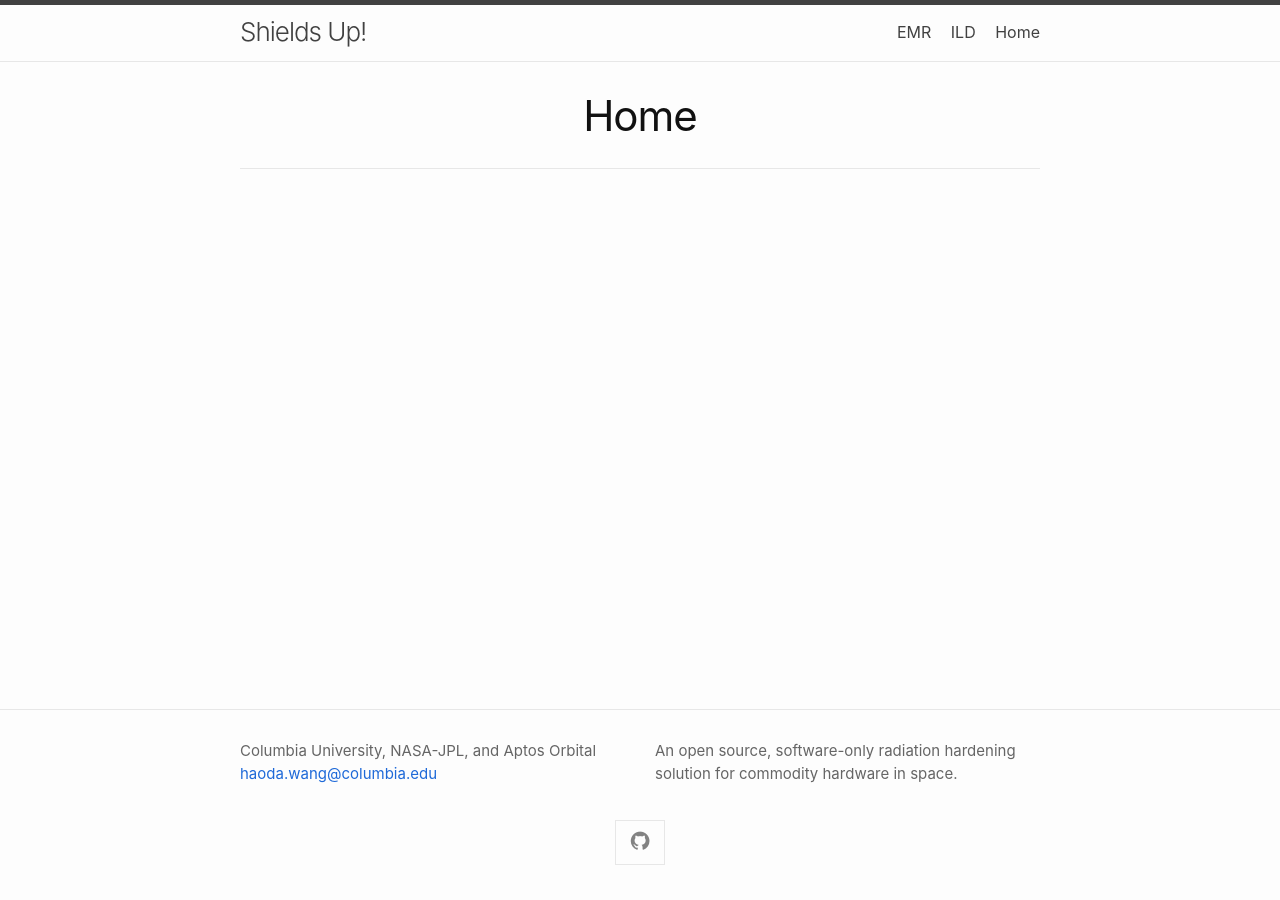
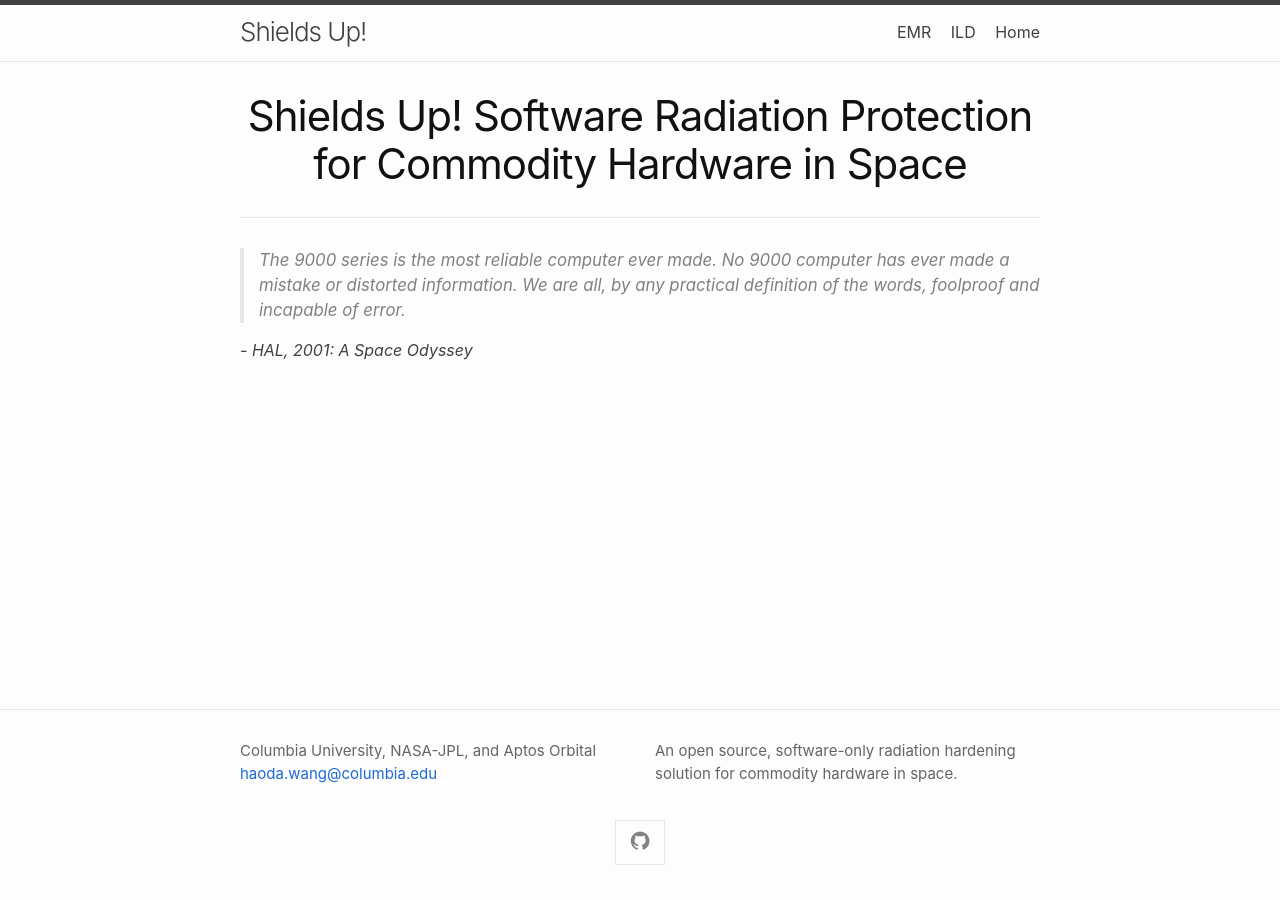
Before and after one commit to radshield/radshield.github.io, a Jekyll site: the page built from index.md, in a window 1280 px wide. Built offline with Jekyll 4.4.1, drawn with Linux system fonts in a browser that asks for light colours.

Commit message:
More errors smhh

```diff
--- a/_layouts/page.html
+++ b/_layouts/page.html
@@ -4,7 +4,7 @@ layout: base
 <article class="post">
 
   <header class="post-header">
-    <h1 class="post-title">{{ page.title | escape }}</h1>
+    <h1 class="post-title">{{ page.page_title | escape }}</h1>
   </header>
 
   <div class="post-content">
--- a/index.md
+++ b/index.md
@@ -2,5 +2,10 @@
 layout: page
 title: Home
 page_title: Shields Up! Software Radiation Protection for Commodity Hardware in Space
+hide_title: true
 permalink: /
 ---
+
+> The 9000 series is the most reliable computer ever made. No 9000 computer has ever made a mistake or distorted information. We are all, by any practical definition of the words, foolproof and incapable of error.
+
+*- HAL, 2001: A Space Odyssey*
```
